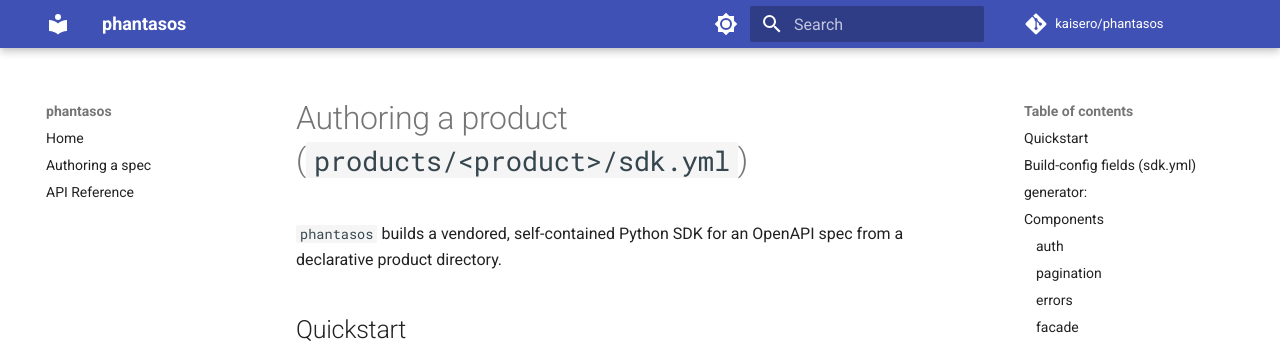
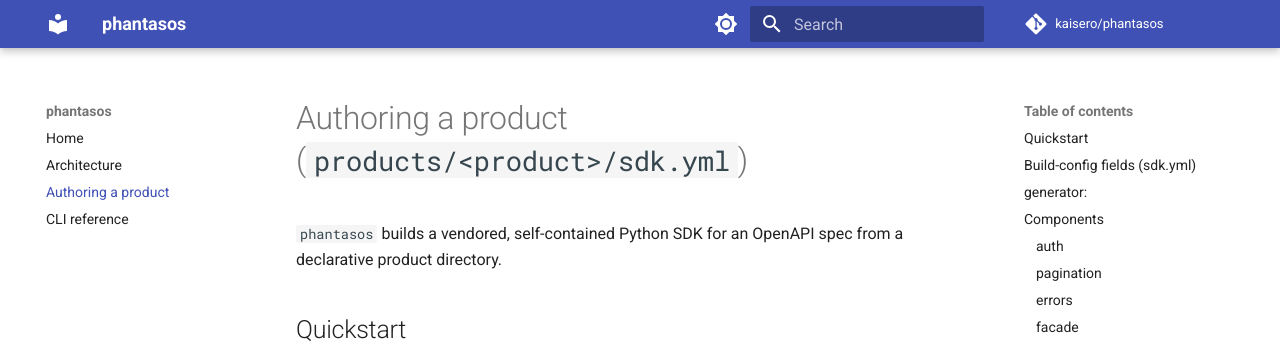
Before and after one commit to kaisero/phantasos, an MkDocs documentation site: the page built from docs/authoring.md, in a window 1280 px wide. Shown: the top 345 px of the page. Built offline with MkDocs 1.6.1 and Material for MkDocs 9.7.7, drawn with Linux system fonts in a browser that asks for light colours; comment, search, counter and statistics services are not loaded.

Commit message:
docs(site): nav to 4 pages, drop mkdocstrings, enable mermaid

```diff
--- a/mkdocs.yml
+++ b/mkdocs.yml
@@ -28,8 +28,9 @@
 
 nav:
   - Home: index.md
-  - Authoring a spec: AUTHORING_A_SPEC.md
-  - API Reference: reference.md
+  - Architecture: architecture.md
+  - Authoring a product: authoring.md
+  - CLI reference: cli-reference.md
 
 # Internal/historical markdown kept in the repo but excluded from the published site:
 # the prototype phase write-ups, the migration index/plan, and planning docs.
@@ -39,18 +40,14 @@
 
 plugins:
   - search
-  - mkdocstrings:
-      handlers:
-        python:
-          options:
-            docstring_style: google
-            show_source: true
-            show_root_heading: true
-            members_order: source
 
 markdown_extensions:
   - admonition
   - pymdownx.highlight
-  - pymdownx.superfences
+  - pymdownx.superfences:
+      custom_fences:
+        - name: mermaid
+          class: mermaid
+          format: !!python/name:pymdownx.superfences.fence_code_format
   - toc:
       permalink: true
```
Also changed, not shown: docs/reference.md (deleted, +0 -3 lines).
